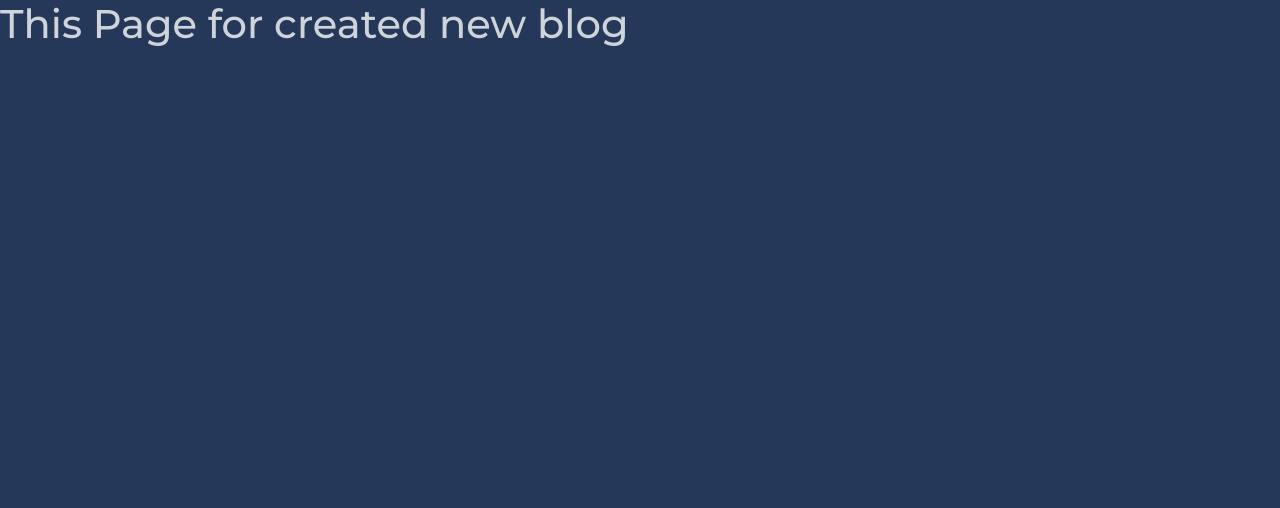
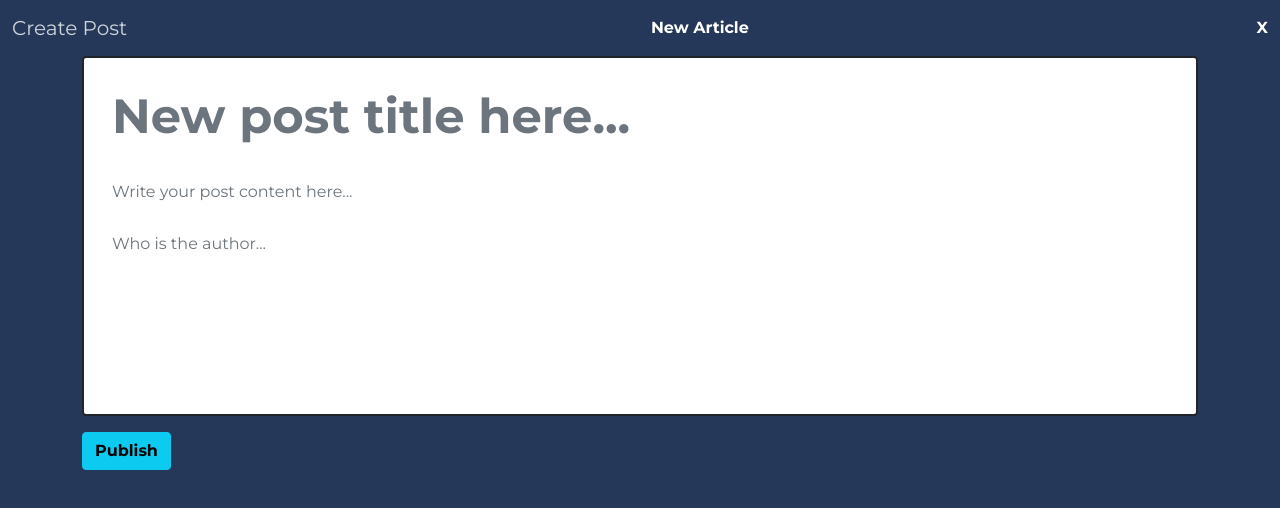
Before and after one commit to justrinoo/riyaraa.dev, a React (Create React App) app: page /blog/create/new in a window 1280 px wide. Shown: the top 508 px of the page. Built offline with nearby package versions, Linux system fonts and the light colour scheme.

Commit message:
finish v1.2 :rocket:

```diff
--- a/src/App.scss
+++ b/src/App.scss
@@ -23,8 +23,22 @@ body{
     background: url(./assets/images/rounded-html.png) no-repeat center;
     height: 100%;
 }
+.input-post{
+    font-weight: bold;
+}
+.input-post:focus{
+    box-shadow: inset 0 -1px 0 #fff;
+}
 .text-footer-first{
     color: $yellow;
+}
+.my-profile{
+    transition: .2s;
+}
+.my-profile:hover{
+    border: 5px solid #263859;
+    border-radius: 100%;
+    transform: scale(1.2);
 }
 .form-check-input{
     cursor: pointer;
--- a/src/components/Blog/Content.jsx
+++ b/src/components/Blog/Content.jsx
@@ -2,7 +2,9 @@ import React, { useState, useEffect } from "react";
 import LatestBlog from "./LatestBlog";
 import PostBlog from "./PostBlog";
 import axios from "axios";
-export default function Content() {
+export default function Content(props) {
+	const redirect = props.history;
+	console.log(redirect);
 	const [blog, setBlog] = useState([]);
 	const [favoriteBlog, setFavoriteBlog] = useState([]);
 	const [isLoading, setLoading] = useState(false);
@@ -16,7 +18,9 @@ export default function Content() {
 			setLoading(false);
 		} catch (err) {
 			setLoading(true);
-			throw new Error(err.message);
+			if (err) {
+				redirect.push("/comingsoon");
+			}
 		}
 	};
 	useEffect(() => {
--- a/src/components/Blog/DetailBlog.jsx
+++ b/src/components/Blog/DetailBlog.jsx
@@ -6,12 +6,20 @@ export default function DetailBlog(props) {
 	// console.log(props.match.params.id);
 	const articleId = props.match.params.id;
 	const [article, setArticle] = useState([]);
+	const [isLoading, setLoading] = useState(false);
 
 	const getArtilceOne = async () => {
+		try {
+			setLoading(true);
 			const article = await axios.get(
 				`http://localhost:5000/api/v1/blog/${articleId}`
 			);
 			setArticle(article.data.data);
+			setLoading(false);
+		} catch (err) {
+			setLoading(true);
+			throw new Error(err);
+		}
 	};
 
 	useEffect(() => {
@@ -29,6 +37,9 @@ export default function DetailBlog(props) {
 						>
 							Back to read more blog
 						</Link>
+						{isLoading ? (
+							<p>Loading...</p>
+						) : (
 							<div className="card  bg-transparent border border-2">
 								<div className="card-body">
 									<div className="card-title">
@@ -55,12 +66,18 @@ export default function DetailBlog(props) {
 										</div>
 									</div>
 									<p>{article.description}</p>
+									<div className="d-flex justify-content-between align-items-center">
 										<span className="text-muted fw-bold">
 											riyaraa published{" "}
 											{new Date(Date.now(article.createdAt)).toDateString()}
 										</span>
+										<Link className="text-decoration-none text-danger fw-bold">
+											X
+										</Link>
 									</div>
 								</div>
+							</div>
+						)}
 					</div>
 				</div>
 			</div>
--- a/src/components/Blog/PostBlog.jsx
+++ b/src/components/Blog/PostBlog.jsx
@@ -24,9 +24,10 @@ export default function PostBlog(props) {
 					</div>
 					<div className="col-md-6">
 						<h3 className="mt-3">Favorite For Reading 😄</h3>
+
 						{data.map((blogs, blogIdx) => {
 							return (
-								<div className="flex mt-4" key={blogIdx + 1}>
+								<div className="mt-4" key={blogIdx + 1}>
 									<h6>
 										<span className="fw-bold text-white">{blogs.author}</span>
 										<span className="text-white"> post a blog on</span>
--- /dev/null
+++ b/src/components/Blog/Posts/Form.jsx
@@ -0,0 +1,5 @@
+import React from "react";
+
+export default function Form(props) {
+	return <></>;
+}
--- a/src/components/Blog/Posts/index.jsx
+++ b/src/components/Blog/Posts/index.jsx
@@ -1,9 +1,125 @@
-import React from "react";
+import React, { useState } from "react";
+import { Link } from "react-router-dom";
+import axios from "axios";
 
-export default function index() {
+export default function Posts(props) {
+	// console.log(props);
+	const redirect = props.history;
+	const [article, setArticle] = useState([]);
+	const [title, setTitle] = useState("");
+	const [description, setDescription] = useState("");
+	const [author, setAuthor] = useState("");
+	const [isLoading, setLoading] = useState(false);
+
+	const createNewPost = async (e) => {
+		try {
+			setLoading(true);
+			e.preventDefault();
+			const dataArticle = { title, description, author };
+			const newArticle = await axios.post(
+				"http://localhost:5000/api/v1/blog/create",
+				dataArticle
+			);
+			if (newArticle.status === 200) {
+				setArticle(
+					article.concat({
+						title,
+						description,
+						author,
+					})
+				);
+				setLoading(false);
+				redirect.push("/blog");
+			}
+		} catch (err) {
+			setLoading(true);
+			throw new Error(err.message);
+		}
+	};
+
+	const handleSubmit = (e) => {
+		e.preventDefault();
+	};
+
 	return (
 		<>
-			<h1>This Page for created new blog</h1>
+			<div className="container-fluid">
+				<nav className="navbar navbarr-expand-md">
+					<div className="navbar-brand">
+						<span>Create Post</span>
+					</div>
+					<div className="nav-item mx-auto">
+						<span className="text-decoration-none text-white fw-bold">
+							New Article
+						</span>
+					</div>
+					<div className="nav-item">
+						<Link
+							to="/blog"
+							className="text-decoration-none text-white fw-bold"
+						>
+							X
+						</Link>
+					</div>
+				</nav>
+			</div>
+			<div className="container">
+				<div className="row">
+					<div className="col-md-12">
+						<form method="post" onSubmit={createNewPost}>
+							<div
+								className="card bg-white border border-2 border-dark text-dark"
+								style={{ height: "45vh" }}
+							>
+								<div className="card-body">
+									<div className="mb-3">
+										<input
+											type="text"
+											className="form-control input-post"
+											style={{
+												border: "none",
+												fontSize: "48px",
+											}}
+											name="title"
+											id="title"
+											value={title}
+											onChange={(e) => setTitle(e.target.value)}
+											placeholder="New post title here..."
+										/>
+									</div>
+									<div className="mb-3">
+										<input
+											type="text"
+											className="form-control input-post"
+											style={{ border: "none", fontWeight: "normal" }}
+											name="description"
+											id="description"
+											value={description}
+											onChange={(e) => setDescription(e.target.value)}
+											placeholder="Write your post content here..."
+										/>
+									</div>
+									<div className="mb-3">
+										<input
+											type="text"
+											className="form-control input-post"
+											style={{ border: "none", fontWeight: "normal" }}
+											name="author"
+											id="author"
+											value={author}
+											onChange={(e) => setAuthor(e.target.value)}
+											placeholder="Who is the author..."
+										/>
+									</div>
+								</div>
+							</div>
+							<button className="btn btn-info mt-3 fw-bold" type="submit">
+								{isLoading ? <p>Loading...</p> : "Publish"}
+							</button>
+						</form>
+					</div>
+				</div>
+			</div>
 		</>
 	);
 }
--- a/src/components/Header/Navigation.jsx
+++ b/src/components/Header/Navigation.jsx
@@ -2,10 +2,6 @@ import React, { useState } from "react";
 import { Link } from "react-router-dom";
 
 export default function Navigation() {
-	const [isSave, setSave] = useState(false);
-	const handlerSave = (values) => {
-		setSave(values);
-	};
 	return (
 		<>
 			{/* Start Navigation Top */}
@@ -40,13 +36,6 @@ export default function Navigation() {
 							>
 								Lets Talk
 							</Link>
-							<div className="form-check form-switch mt-2 mx-3">
-								<input
-									className="form-check-input"
-									type="checkbox"
-									onChange={(e) => handlerSave(e.target.checked)}
-								/>
-							</div>
 						</div>
 					</div>
 				</div>
@@ -114,6 +103,27 @@ export default function Navigation() {
 								</svg>
 								<small className="d-block">Projects</small>
 							</Link>
+							<Link
+								to="/lets-talk"
+								className="nav-link text-white fw-bold mx-3 text-nav"
+							>
+								<svg
+									xmlns="http://www.w3.org/2000/svg"
+									className="h-6 w-6"
+									width={35}
+									fill="none"
+									viewBox="0 0 24 24"
+									stroke="currentColor"
+								>
+									<path
+										strokeLinecap="round"
+										strokeLinejoin="round"
+										strokeWidth={2}
+										d="M8 10h.01M12 10h.01M16 10h.01M9 16H5a2 2 0 01-2-2V6a2 2 0 012-2h14a2 2 0 012 2v8a2 2 0 01-2 2h-5l-5 5v-5z"
+									/>
+								</svg>
+								<small className="d-block">Lets Talk</small>
+							</Link>
 						</div>
 					</div>
 				</div>
--- a/src/components/Hero/About.jsx
+++ b/src/components/Hero/About.jsx
@@ -1,5 +1,5 @@
 import React, { useState } from "react";
-
+import Profile from "../../assets/images/profile.png";
 import Rotate from "react-reveal/Rotate";
 import Navigation from "../Header/Navigation";
 export default function Body(props) {
@@ -19,11 +19,12 @@ export default function Body(props) {
 							<div className="card-body">
 								<img
 									alt="My Face :D"
+									src={Profile}
 									style={{
-										width: "150px",
+										width: "180px",
 										height: "170px",
 									}}
-									className="card-img-top img-fluid"
+									className="my-profile card-img-top img-fluid"
 								/>
 								<h3 className="mt-4 fw-bold text-me">{name}</h3>
 								<p className="text-md-center mt-3 text-story fw-normal">
--- a/src/components/Hero/Blog.jsx
+++ b/src/components/Hero/Blog.jsx
@@ -8,7 +8,7 @@ export default function Blog(props) {
 	return (
 		<>
 			<Header history={history} />
-			<Content />
+			<Content history={history} />
 			<Footer />
 		</>
 	);
--- /dev/null
+++ b/src/components/NotFound/ComingSoon.jsx
@@ -0,0 +1,26 @@
+import React from "react";
+import { Link } from "react-router-dom";
+
+export default function ComingSoon() {
+	return (
+		<>
+			<div className="container">
+				<div className="row">
+					<div className="col">
+						<h3 className="text-center" style={{ marginTop: "250px" }}>
+							This page is still under construction
+						</h3>
+						<h4 className="text-center">
+							<span className="fw-bold">Coming Soon!</span> get information when
+							launched
+						</h4>
+						<h5 className="text-center">Thank you for attention 👋</h5>
+						<Link to="/" className="text-decoration-none">
+							<h6 className="text-center mt-5">Home</h6>
+						</Link>
+					</div>
+				</div>
+			</div>
+		</>
+	);
+}
--- a/src/pages/spa.jsx
+++ b/src/pages/spa.jsx
@@ -41,6 +41,7 @@ import NotFound from "../components/NotFound";
 import Login from "../components/Private/Login";
 import DetailBlog from "../components/Blog/DetailBlog";
 import Posts from "../components/Blog/Posts";
+import ComingSoon from "../components/NotFound/ComingSoon";
 function Spa() {
 	return (
 		<>
@@ -155,7 +156,7 @@ function Spa() {
 						/>
 					)}
 				/>
-				<Route exact path="/blog" component={Blog} />
+				<Route exact path="/blog" render={(props) => <Blog {...props} />} />
 				<Route
 					exact
 					path="/private/login"
@@ -171,6 +172,7 @@ function Spa() {
 					path="/blog/create/new"
 					render={(props) => <Posts {...props} />}
 				/>
+				<Route path="/comingsoon" component={ComingSoon} />
 				<Route path="*" component={NotFound} />
 			</Switch>
 		</>
```
Also changed, not shown: src/assets/images/profile.png. Lines whose indentation alone changed are shown as unchanged.
